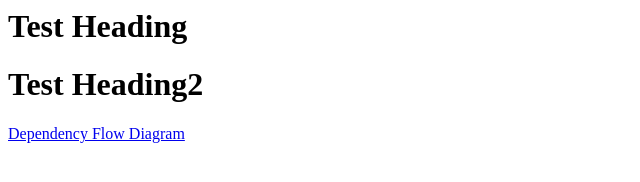
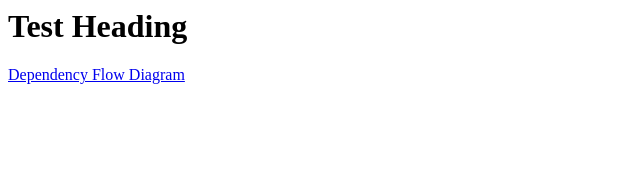
Before and after one commit to jameskabbes/the_garden, a plain HTML site: page docs/index.html in a window 1280 px wide. Shown: the whole page, without its empty margins (0-640 px from the left). Drawn offline with Linux system fonts and the light colour scheme.

Commit message:
removing added line

```diff
--- a/docs/index.html
+++ b/docs/index.html
@@ -1,4 +1,3 @@
 <h1>Test Heading</h1>
-<h1>Test Heading2</h1>
 
 <a href="flow_diagram.html">Dependency Flow Diagram</a>
```
